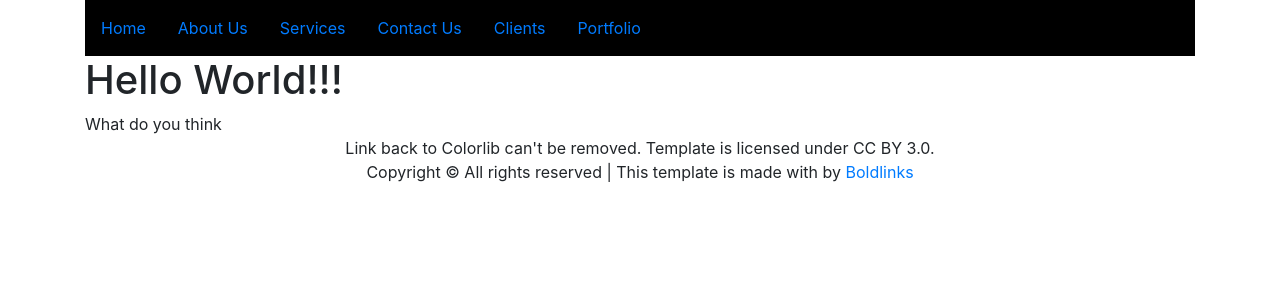
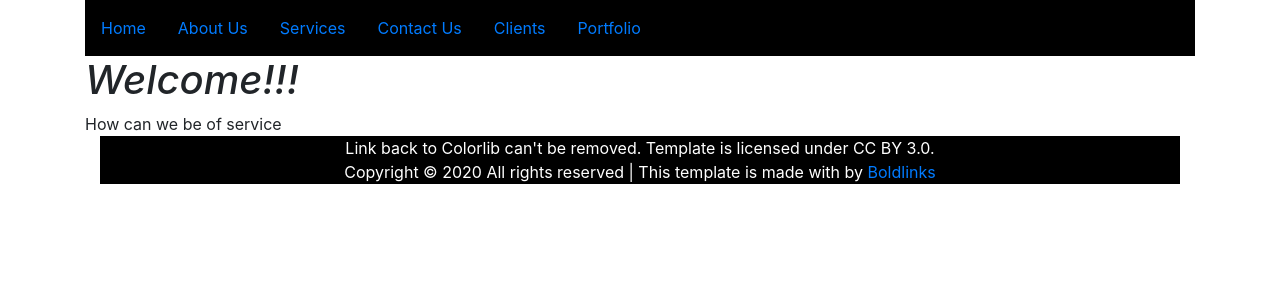
Before and after one commit to Muhammedojo/React, a React (Create React App) app: page / in a window 1280 px wide. Shown: the top 300 px of the page. Built offline with nearby package versions, Linux system fonts and the light colour scheme.

Commit message:
thru with the home remaining inserting img and text

```diff
--- a/src/component/Footer.jsx
+++ b/src/component/Footer.jsx
@@ -4,12 +4,12 @@ function Footer() {
     return (
         <footer className="footer-section">
             <div className="container text-center">
-                <div className="copyright">
+                <div className="copyright" style={{background:"black", color:"white"}}>
                     <div>
                         Link back to Colorlib can't be removed. Template is licensed under CC BY 3.0.
                     </div>
                          <div>
-         Copyright &copy;<script>document.write(new Date().getFullYear());</script> All rights reserved | This template is made with
+         Copyright &copy; 2020 All rights reserved | This template is made with
 <i className="fa fa-heart-o" aria-hidden="true"></i> by <a href="https://boldlinks.com.ng" target="_blank">Boldlinks</a>
                          </div>
                </div>
--- a/src/component/home.jsx
+++ b/src/component/home.jsx
@@ -3,8 +3,10 @@ import React from 'react'
 function Home() {
     return (
         <div>
-            <h1>Hello World!!!</h1>
-            <span>What do you think</span>
+            <h1><i>Welcome!!!</i></h1>
+            <span>How can we be of service </span>
+
+
         </div>
     );
 }
```
